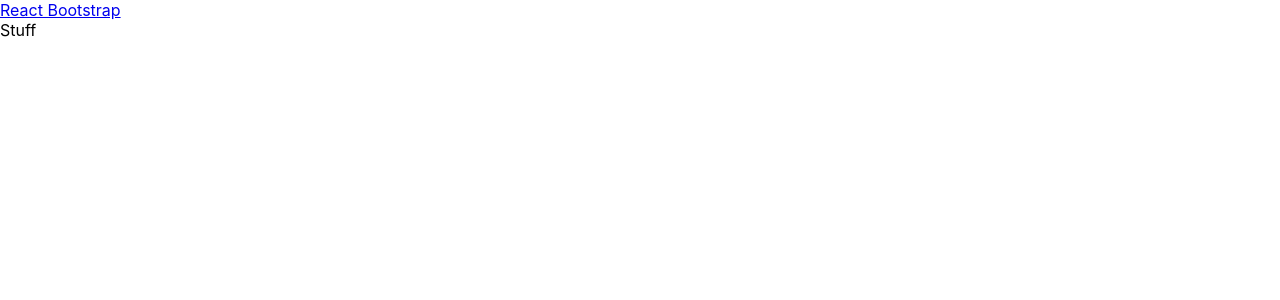
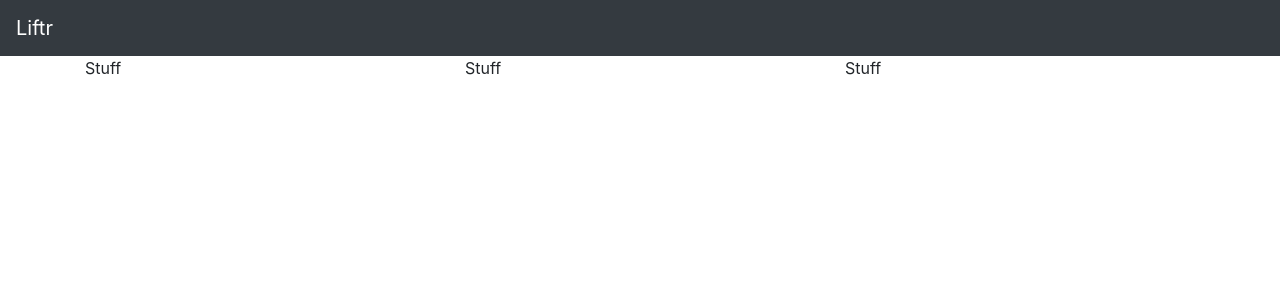
Before and after one commit to grantfogle/liftr-front-end, a React (Create React App) app: page / in a window 1280 px wide. Shown: the top 300 px of the page. Built offline with nearby package versions, Linux system fonts and the light colour scheme.

Commit message:
added bootstrap link to index.html

```diff
--- a/public/index.html
+++ b/public/index.html
@@ -11,6 +11,8 @@
       user's mobile device or desktop. See https://developers.google.com/web/fundamentals/web-app-manifest/
     -->
   <link rel="manifest" href="%PUBLIC_URL%/manifest.json" />
+  <link rel="stylesheet" href="https://maxcdn.bootstrapcdn.com/bootstrap/4.2.1/css/bootstrap.min.css" integrity="sha384-GJzZqFGwb1QTTN6wy59ffF1BuGJpLSa9DkKMp0DgiMDm4iYMj70gZWKYbI706tWS"
+    crossorigin="anonymous" />
   <!--
       Notice the use of %PUBLIC_URL% in the tags above.
       It will be replaced with the URL of the `public` folder during the build.
--- a/src/App.js
+++ b/src/App.js
@@ -19,6 +19,8 @@ class App extends Component {
         <Container>
           <Row>
             <Col>Stuff</Col>
+            <Col>Stuff</Col>
+            <Col>Stuff</Col>
           </Row>
         </Container>
       </>
--- a/src/components/Navigation.js
+++ b/src/components/Navigation.js
@@ -12,7 +12,7 @@ const Navigation = () => {
                     height="30"
                     className="d-inline-block align-top"
                 /> */}
-                React Bootstrap
+                Liftr
             </Navbar.Brand>
         </Navbar>
     )
```
